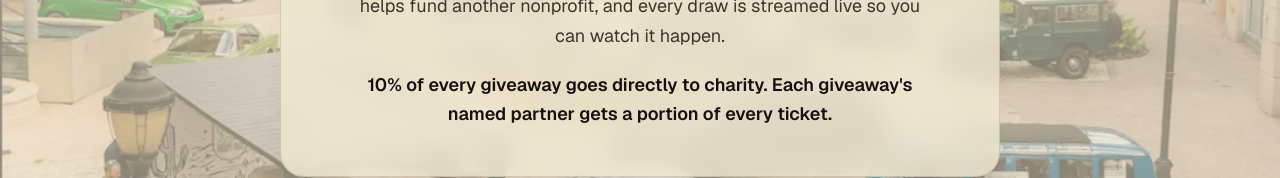
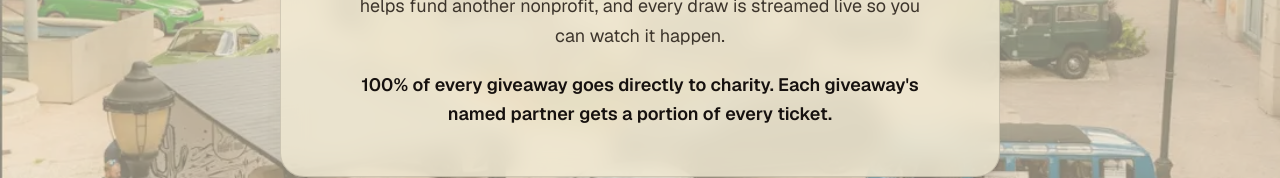
Before and after one commit to da7a90-backup/gmdemo, a Next.js app: page / in a window 1280 px wide. Shown: the part 1043-1221 px from the top of the page. Built offline with nearby package versions, Linux system fonts and the light colour scheme; no server answers.

Commit message:
Fix: lander charity line 10% → 100%

```diff
--- a/src/components/teaser/teaser.tsx
+++ b/src/components/teaser/teaser.tsx
@@ -86,7 +86,7 @@ export function Teaser() {
                 draw is streamed live so you can watch it happen.
               </p>
               <p className="max-w-xl text-pretty font-semibold leading-relaxed text-foreground">
-                10% of every giveaway goes directly to charity. Each giveaway&apos;s named partner gets a portion of every ticket.
+                100% of every giveaway goes directly to charity. Each giveaway&apos;s named partner gets a portion of every ticket.
               </p>
             </section>
           </div>
```
